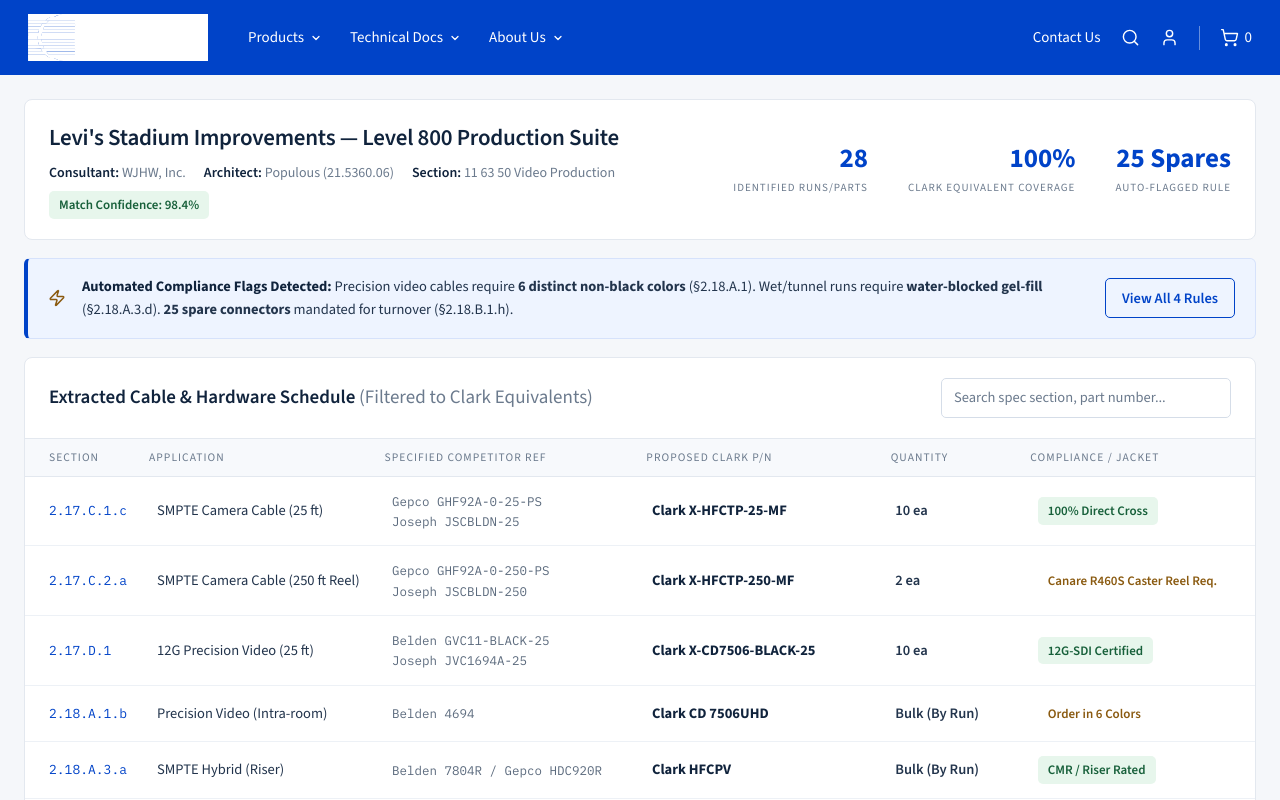
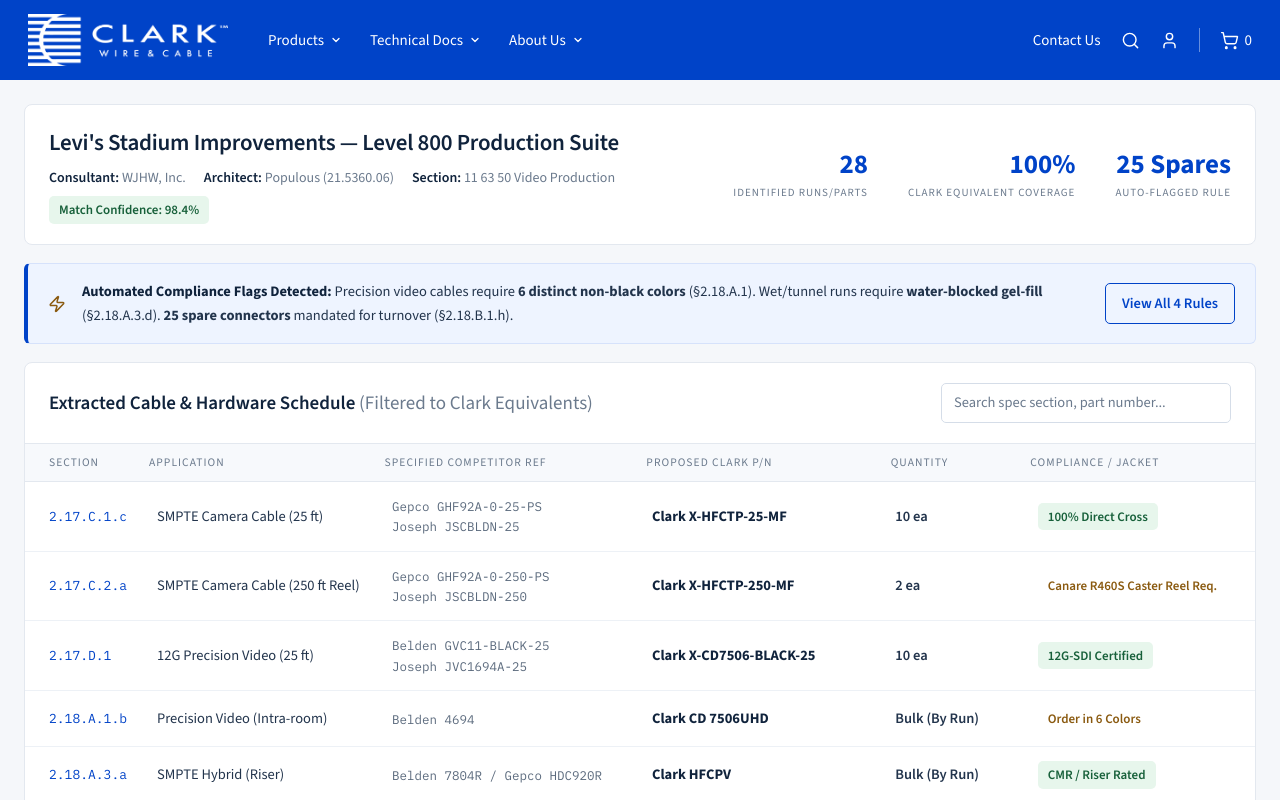
Before and after one commit to techstack-io/bid-pulse-ai, a Next.js app in the folder nextjs/: page / in a window 1280 px wide. Shown: the top 800 px of the page. Built offline with nearby package versions, Linux system fonts and the light colour scheme.

Commit message:
Update ClarkLogo component with new image

```diff
--- a/nextjs/components/ClarkLogo.tsx
+++ b/nextjs/components/ClarkLogo.tsx
@@ -2,14 +2,13 @@
 
 export function ClarkLogo() {
   return (
-    <div className="flex items-center">
-      <Image
-        src="/images/clark-logo.svg"
-        alt="Clark Wire & Cable"
-        width={180}
-        height={50}
-        priority
-      />
-    </div>
+    <Image
+      src="/images/clark-logo-header.png"
+      alt="Clark Wire & Cable"
+      width={240}
+      height={62}
+      className="h-auto w-[200px]"
+      priority
+    />
   );
 }
```
